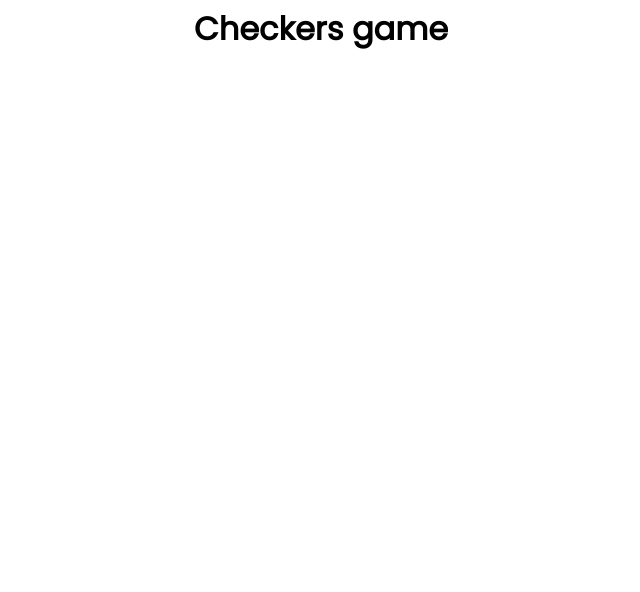
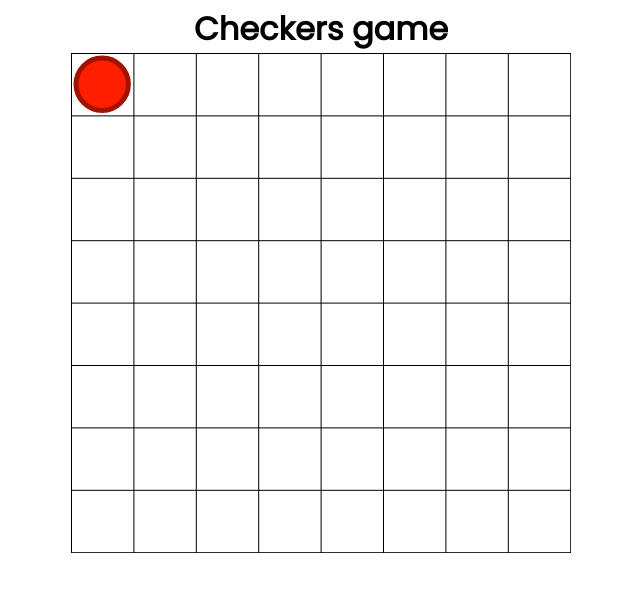
Before and after one commit to GabeeCoding/checkers-online, a website: page public/game.html in a window 1280 px wide. Shown: the whole page, without its empty margins (319-959 px from the left). Drawn offline with Linux system fonts and the light colour scheme.

Commit message:
Create 8x8 grid

```diff
--- a/public/game.html
+++ b/public/game.html
@@ -9,8 +9,7 @@
 	</head>
 	<body>
 		<h1 id="title" class="top">Checkers game</h1>
-		<div class="canvas">
-
-		</div>
+		<canvas id="canvas" width=500 height=500></canvas>
+		<script src="grid.js"></script>
 	</body>
 </html>
--- /dev/null
+++ b/public/grid.js
@@ -0,0 +1,64 @@
+//Draws an 8x8 grid
+let canvas = document.querySelector("canvas");
+let context = canvas.getContext("2d");
+// Box width
+let bw = canvas.width;
+// Box height
+let bh = canvas.height;
+// Padding
+let p = 0;
+
+let n = (canvas.width / 8) - 0.1
+let centerBoxLength = n/2
+
+function drawBoard() {
+	//vertical lines
+	for (let x = 0; x <= bw; x += n) {
+		context.moveTo(0.5 + x + p, p);
+		context.lineTo(0.5 + x + p, bh + p);
+	}
+
+	//horizontal lines
+	for (let x = 0; x <= bh; x += n) {
+		context.moveTo(p, 0.5 + x + p);
+		context.lineTo(bw + p, 0.5 + x + p);
+	}
+	context.strokeStyle = "black";
+	context.stroke();
+}
+
+const drawCircle = (x, y, radius, fill, stroke, strokeWidth) => {
+	context.beginPath()
+	context.arc(x, y, radius, 0, Math.PI * 2, false)
+	if (fill) {
+		context.fillStyle = fill
+		context.fill()
+	}
+	if (stroke) {
+		context.lineWidth = strokeWidth
+		context.strokeStyle = stroke
+		context.stroke()
+	}
+}
+
+const coords = (nx, ny) => {
+	//If we want to get the length of box 1,1
+	//We do the centerboxlength*1
+	//If we want the 2,2 box
+	//We do centerBoxLength*3
+	//If we want the 3,3 box
+	//We do centerBoxLength*5
+
+	//If we want the 5,5 box
+	//We do centerBoxLength*
+	nx -= 1
+	ny -= 1
+	return {x: centerBoxLength+(n*nx), y: centerBoxLength+(n*nx)}
+}
+
+drawBoard();
+{
+	let {x,y} = coords(1,1)
+	let diameter = n - 10
+	drawCircle(x, y, diameter/2, "rgb(255, 30, 0)", "rgb(161, 19, 0)", 5)
+}
```
